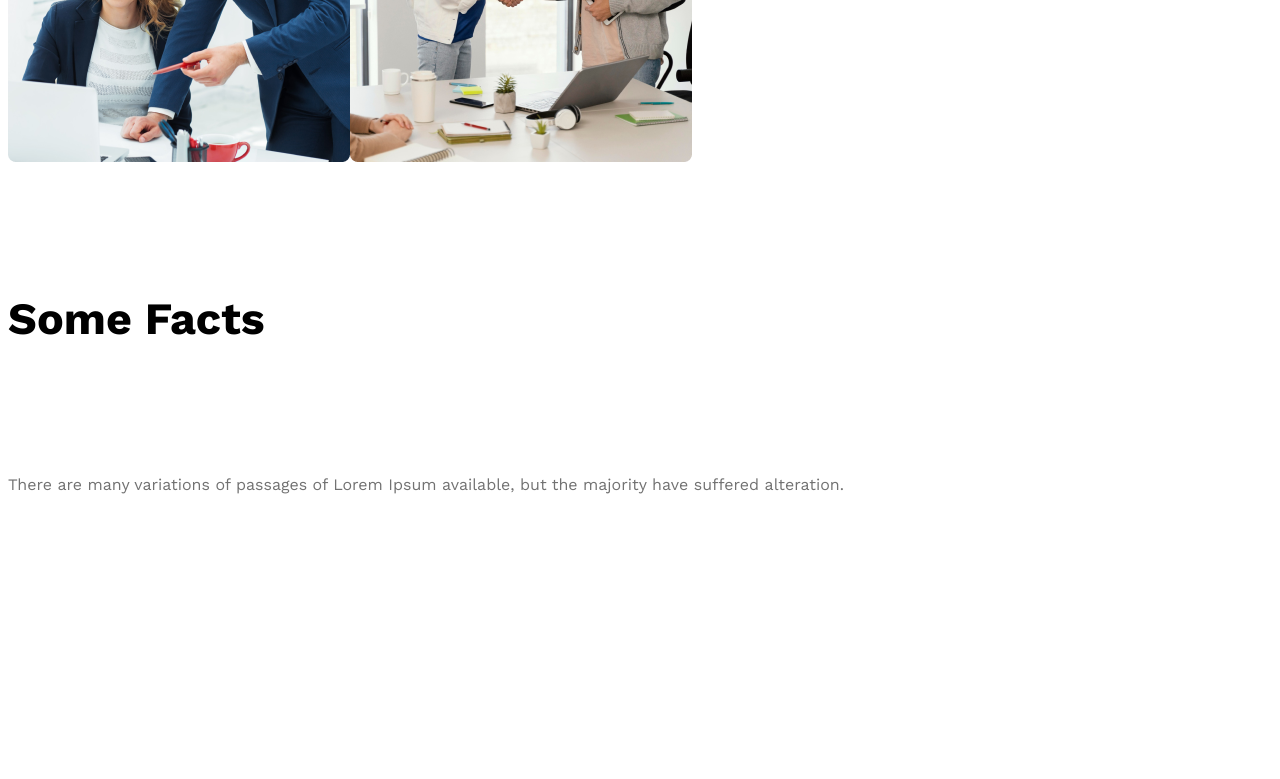
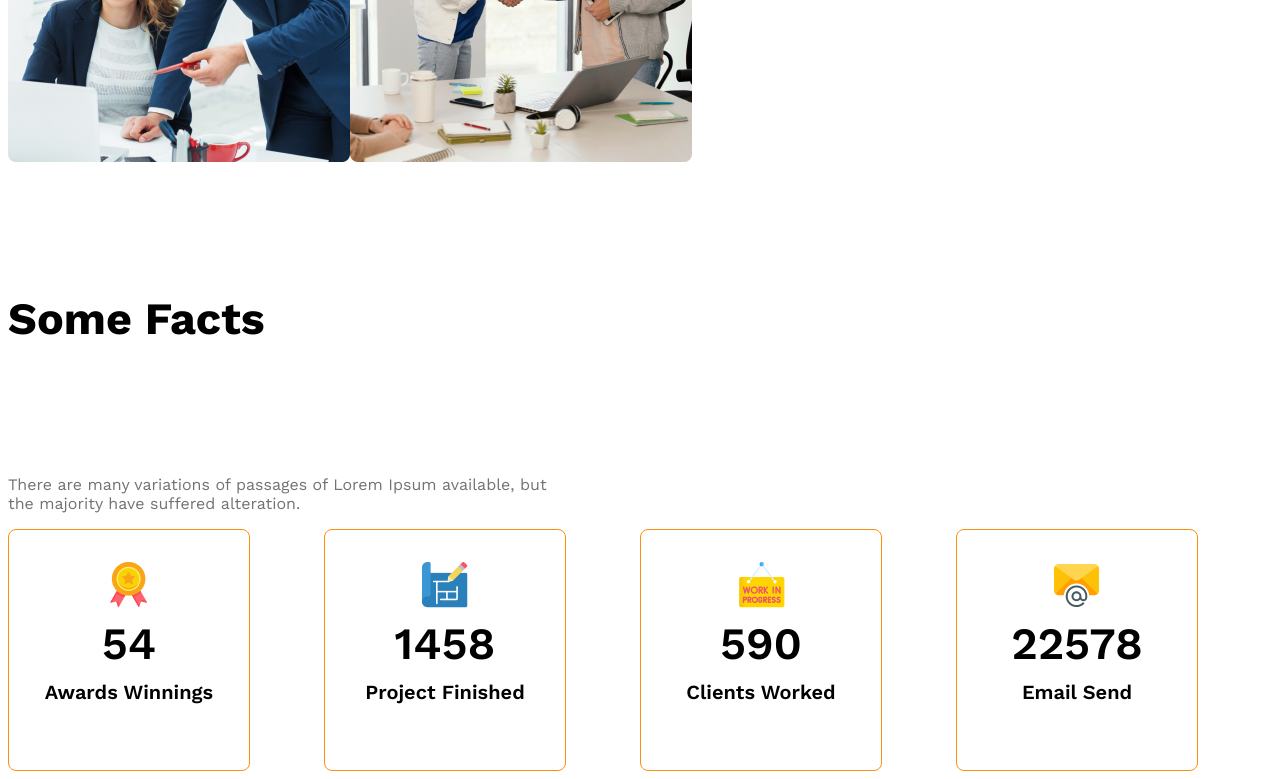
Before and after one commit to Arafatislam13/g3-architecture-website, a plain HTML site: page index.html in a window 1280 px wide. Shown: the part 1840-2619 px from the top of the page. Before the commit the page ends 2350 px from the top, so only its background shows below. Drawn offline with nearby package versions, Linux system fonts and the light colour scheme.

Commit message:
added a card and grid styles

```diff
--- a/index.html
+++ b/index.html
@@ -59,8 +59,42 @@
       <h3 class="section-title">Some Facts</h3>
     </section>
     <section class="some-facts">
-      <p class="text-light-gray">There are many variations of passages of Lorem Ipsum available, but the majority have
+      <p class="text-light-gray fact-description">There are many variations of passages of Lorem Ipsum available, but
+        the majority have
         suffered alteration.</p>
+      <div class="facts-container">
+        <!-- .fact-card*4>img.fact-icon+h4.fact-number+h5.fact-name -->
+        <div class="fact-card display-flex">
+          <div>
+            <img src="images/icons/ribon.png" alt="" class="fact-icon">
+            <h4 class="fact-number">54</h4>
+            <h5 class="fact-name">Awards Winnings</h5>
+          </div>
+        </div>
+        <div class="fact-card display-flex">
+          <div>
+            <img src="images/icons/projects.png" alt="" class="fact-icon">
+            <h4 class="fact-number">1458</h4>
+            <h5 class="fact-name">Project Finished</h5>
+          </div>
+        </div>
+        <div class="fact-card display-flex">
+          <div>
+            <img src="images/icons/customers.png" alt="" class="fact-icon">
+            <h4 class="fact-number">590</h4>
+            <h5 class="fact-name">Clients Worked</h5>
+          </div>
+        </div>
+        <div class="fact-card display-flex">
+          <div>
+            <img src="images/icons/email.png" alt="" class="fact-icon">
+            <h4 class="fact-number">22578</h4>
+            <h5 class="fact-name">Email Send</h5>
+          </div>
+        </div>
+
+
+      </div>
     </section>
   </main>
   <footer>
--- a/styles/architecture.css
+++ b/styles/architecture.css
@@ -115,7 +115,42 @@ main > section {
   font-weight: 500;
 }
 
+/* some fact related styles */
+
+.facts-container {
+  display: grid;
+  grid-template-columns: repeat(4, 1fr);
+}
+
+.fact-card {
+  border: 1px solid #ff900e;
+  width: 240px;
+  height: 240px;
+  border-radius: 8px;
+  text-align: center;
+  align-items: center;
+  justify-content: center;
+}
+
+.fact-number {
+  font-size: 2.8rem;
+  font-weight: 600;
+  margin-top: 5px;
+  margin-bottom: 10px;
+}
+
+.fact-name {
+  font-size: 1.25rem;
+  font-weight: 600;
+  margin-top: 10px;
+}
+
+.fact-description {
+  max-width: 540px;
+}
+
 /* responsive media query */
+/* small devices */
 
 @media screen and (max-width: 576px) {
   .navbar,
@@ -130,9 +165,7 @@ main > section {
     margin-left: 20px;
   }
 }
-
-/* medium devices */
-
+/* medium device  */
 @media screen and (min-width: 576px) and (max-width: 992px) {
   .teams {
     flex-direction: column;
```
